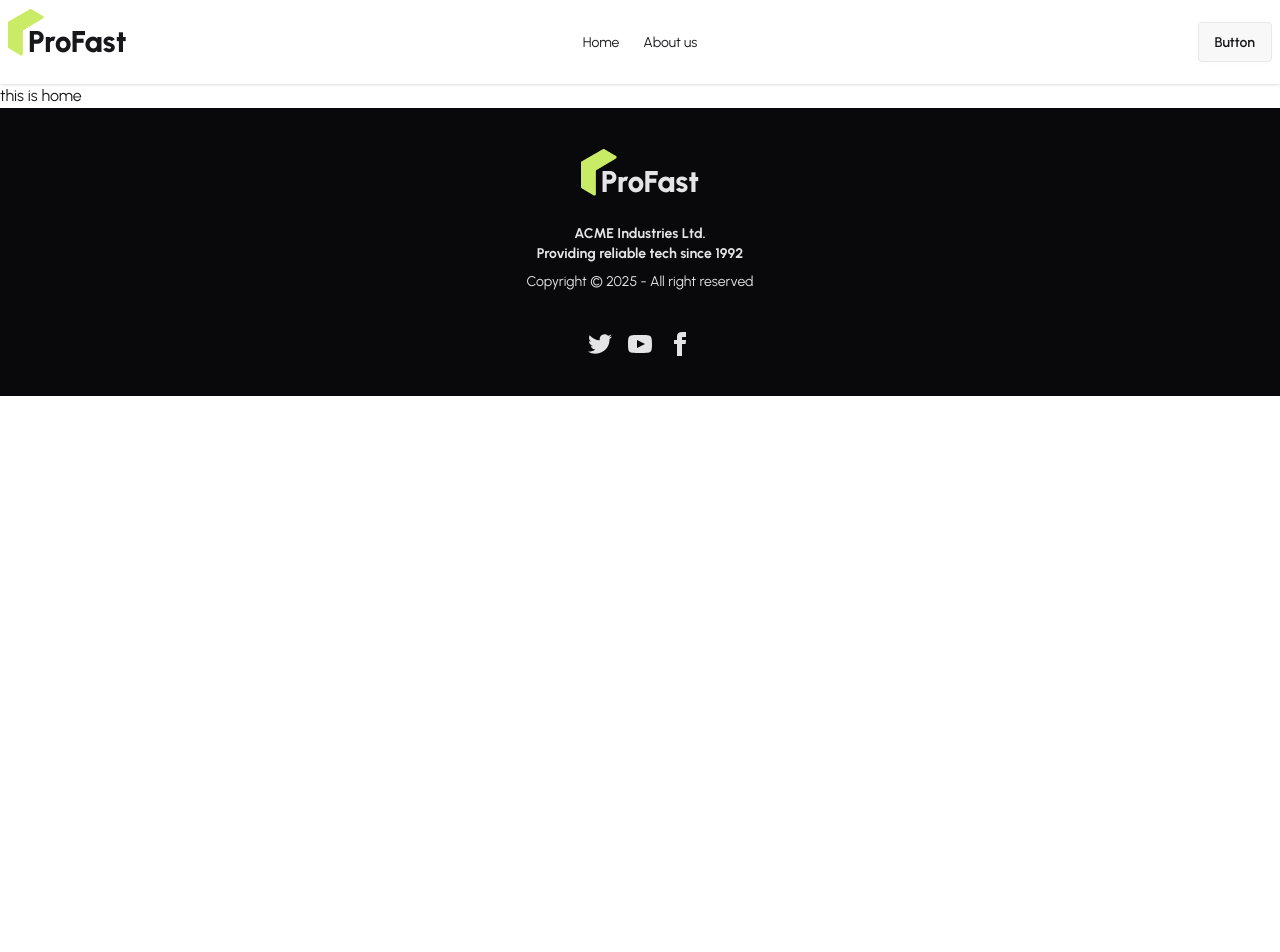
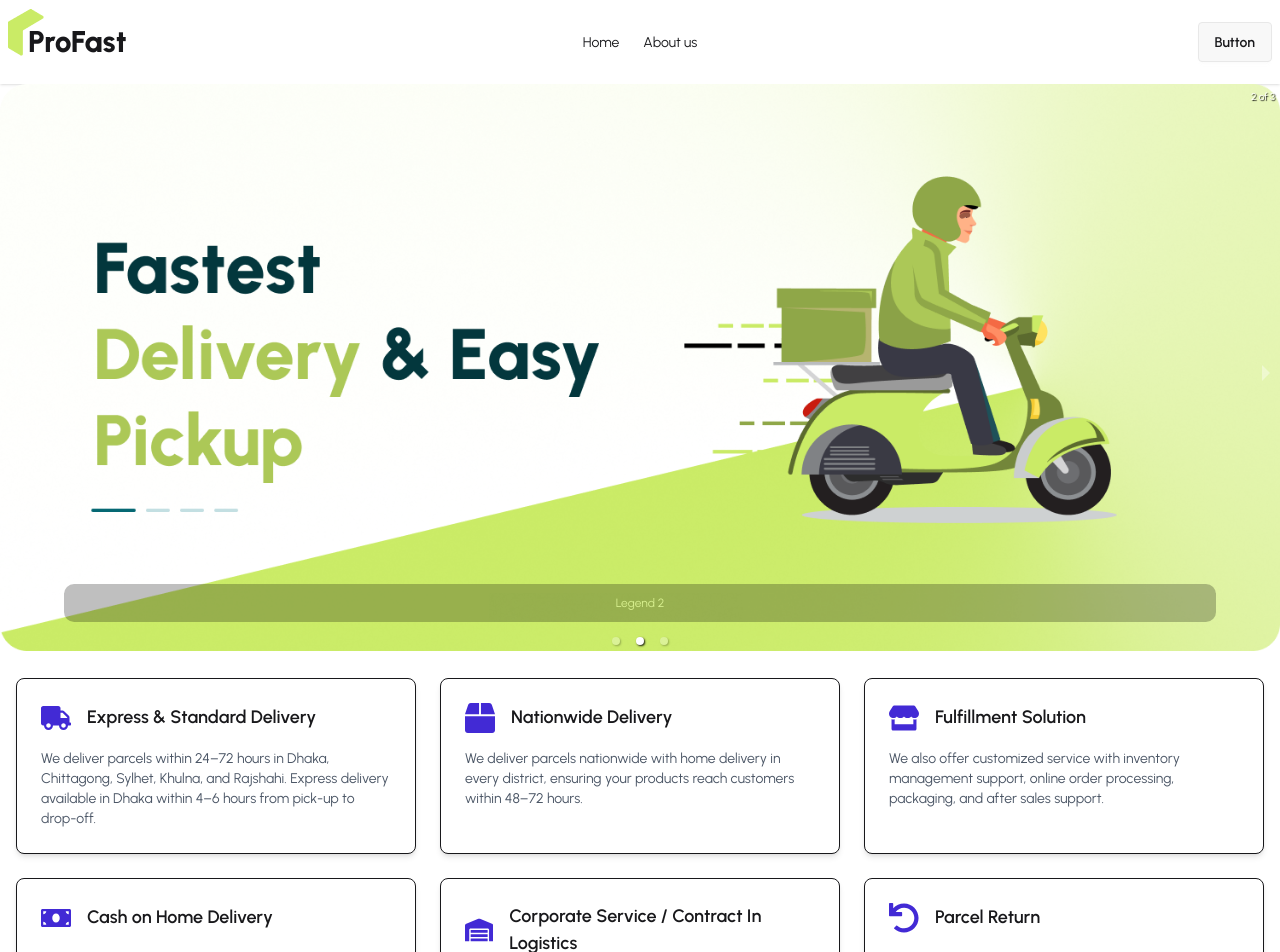
Before and after one commit to programmarimran/ProFast-project-Milestone-12, a React (Vite) app in the folder ProFast-Client/: page / in a window 1280 px wide. Shown: the top 952 px of the page. Before the commit the page ends 800 px from the top, so only its background shows below. Built offline with nearby package versions, Linux system fonts and the light colour scheme.

Commit message:
added a service card added

```diff
--- a/ProFast-Client/package.json
+++ b/ProFast-Client/package.json
@@ -14,6 +14,8 @@
     "daisyui": "^5.0.43",
     "react": "^19.1.0",
     "react-dom": "^19.1.0",
+    "react-icons": "^5.5.0",
+    "react-responsive-carousel": "^3.2.23",
     "react-router": "^7.6.2",
     "tailwindcss": "^4.1.10"
   },
--- /dev/null
+++ b/ProFast-Client/src/Pages/home/bannar/Bannar.jsx
@@ -0,0 +1,27 @@
+import React from "react";
+import { Carousel } from "react-responsive-carousel";
+
+import "react-responsive-carousel/lib/styles/carousel.min.css"; // requires a loader
+import bannar1 from "../../../assets/banner/banner1.png"
+import bannar2 from "../../../assets/banner/banner2.png"
+import bannar3 from "../../../assets/banner/banner3.png"
+const Bannar = () => {
+  return (
+    <Carousel autoPlay={true} infiniteLoop={true} showThumbs={false}>
+      <div>
+        <img src={bannar1} />
+        <p className="legend">Legend 1</p>
+      </div>
+      <div>
+        <img src={bannar2} />
+        <p className="legend">Legend 2</p>
+      </div>
+      <div>
+        <img src={bannar3} />
+        <p className="legend">Legend 3</p>
+      </div>
+    </Carousel>
+  );
+};
+
+export default Bannar;
--- a/ProFast-Client/src/Pages/home/home/Home.jsx
+++ b/ProFast-Client/src/Pages/home/home/Home.jsx
@@ -1,9 +1,11 @@
 import React from 'react';
-
+import Bannar from '../bannar/Bannar';
+import Services from '../services/Services';
 const Home = () => {
     return (
         <div>
-             this is home
+            <Bannar></Bannar>
+            <Services></Services>
         </div>
     );
 };
--- /dev/null
+++ b/ProFast-Client/src/Pages/home/services/Services.jsx
@@ -0,0 +1,44 @@
+import React from "react";
+import ServicesCard from "./ServicesCard";
+
+const Services = () => {
+  const services = [
+    {
+      title: "Express & Standard Delivery",
+      description:
+        "We deliver parcels within 24–72 hours in Dhaka, Chittagong, Sylhet, Khulna, and Rajshahi. Express delivery available in Dhaka within 4–6 hours from pick-up to drop-off.",
+    },
+    {
+      title: "Nationwide Delivery",
+      description:
+        "We deliver parcels nationwide with home delivery in every district, ensuring your products reach customers within 48–72 hours.",
+    },
+    {
+      title: "Fulfillment Solution",
+      description:
+        "We also offer customized service with inventory management support, online order processing, packaging, and after sales support.",
+    },
+    {
+      title: "Cash on Home Delivery",
+      description:
+        "100% cash on delivery anywhere in Bangladesh with guaranteed safety of your product.",
+    },
+    {
+      title: "Corporate Service / Contract In Logistics",
+      description:
+        "Customized corporate services which includes warehouse and inventory management support.",
+    },
+    {
+      title: "Parcel Return",
+      description:
+        "Through our reverse logistics facility we allow end customers to return or exchange their products with online business merchants.",
+    },
+  ];
+  return (
+    <div>
+      <ServicesCard services={services}></ServicesCard>
+    </div>
+  );
+};
+
+export default Services;
--- /dev/null
+++ b/ProFast-Client/src/Pages/home/services/ServicesCard.jsx
@@ -0,0 +1,31 @@
+import React from 'react';
+import { FaBox, FaTruck, FaStore, FaMoneyBill, FaWarehouse, FaUndo } from "react-icons/fa";
+
+const icons = [
+  <FaTruck className="text-3xl text-primary" />,
+  <FaBox className="text-3xl text-primary" />,
+  <FaStore className="text-3xl text-primary" />,
+  <FaMoneyBill className="text-3xl text-primary" />,
+  <FaWarehouse className="text-3xl text-primary" />,
+  <FaUndo className="text-3xl text-primary" />,
+];
+
+const ServicesCard = ({services}) => {
+    return (
+        <div className="grid gap-6 grid-cols-1 md:grid-cols-2 lg:grid-cols-3 p-4">
+      {services.map((service, index) => (
+        <div key={index} className="card shadow-md bg-base-100 border hover:shadow-lg transition duration-300">
+          <div className="card-body">
+            <div className="flex items-center gap-4 mb-2">
+              {icons[index]}
+              <h2 className="card-title">{service.title}</h2>
+            </div>
+            <p className="text-sm text-gray-600">{service.description}</p>
+          </div>
+        </div>
+      ))}
+    </div>
+    );
+};
+
+export default ServicesCard;
```
Also changed, not shown: 1 other file (tests, documents, lock files or other folders).
